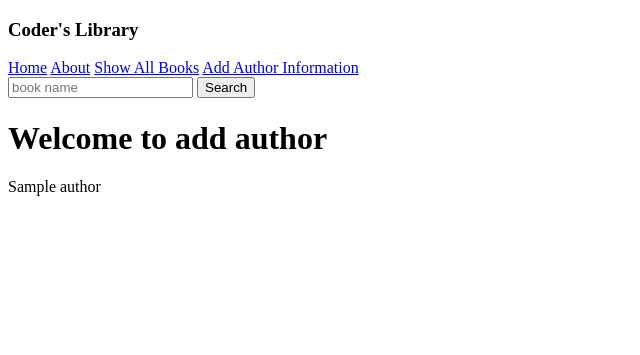
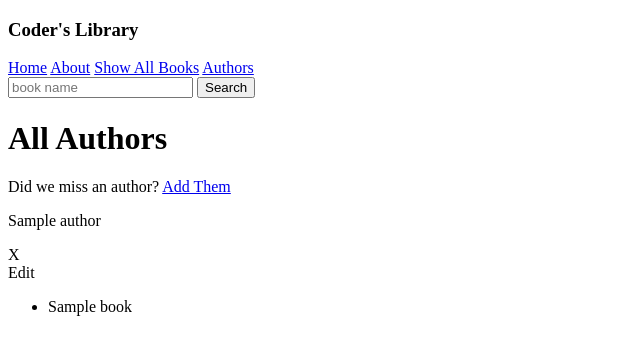
Before and after one commit to rsato1007/coder-library, a Django app: page /author/ in a window 1280 px wide. Shown: the top 355 px of the page, without its empty margins (0-640 px from the left). Run offline with Django 3.2, Linux system fonts and the light colour scheme; tables that the repository leaves empty hold one stand-in row (values such as "Sample post").

Commit message:
adding create functionality for authors

```diff
--- /dev/null
+++ b/main_app/templates/add_author.html
@@ -0,0 +1,5 @@
+{% extends 'base.html' %} {% block content %}
+
+<h1>Welcome</h1>
+
+{% endblock %}
--- a/main_app/templates/all_authors.html
+++ b/main_app/templates/all_authors.html
@@ -1,9 +1,16 @@
 {% extends 'base.html' %} {% block content %}
 
-<h1>Welcome to add author</h1>
+<h1>All Authors</h1>
+<p>Did we miss an author? <a href="{% url 'author_create' %}">Add Them</a></p>
 {% for author in authors %}
-
     <p>{{author.name}}</p>
+    <div>X</div>
+    <div>Edit</div>
+    <ul>
+        {% for book in author.books.all %}
+        <li>{{book.title}}</li>
+        {% endfor %}
+    </ul>
 
 {% endfor %}
 
--- a/main_app/templates/base.html
+++ b/main_app/templates/base.html
@@ -20,7 +20,7 @@
         <a href="/">Home</a>
         <a href="/about">About</a>
         <a href="/books">Show All Books</a>
-        <a href="/author">Add Author Information</a>
+        <a href="/author">Authors</a>
         <div class="search-bar">
             <form action="/search" method="get">
                 <input type="text" name="title", placeholder="book name" />
--- a/main_app/templates/one_book.html
+++ b/main_app/templates/one_book.html
@@ -1,9 +1,11 @@
 {% extends 'base.html' %}
 {% block content %}
+<!-- For books we'll need to figure out how to cycle through the database to find our author based on book. -->
+
 <h1>{{book.title}}</h1>
 <img src="{{book.image}}" alt="{{book.title}}">
 <p>Description: {{book.description}}</p>
-<p>Authors:</p>
+<p>Author(s):{{book.author}}</p>
 <p>Subject: {{book.subject}}</p>
 <div><a href="{{book.link}}">Buy Book</a></div>
 <div><a href="{% url 'book_update' book.pk %}">Update Book Information</a></div>
--- a/main_app/urls.py
+++ b/main_app/urls.py
@@ -24,4 +24,5 @@ urlpatterns = [
 
     # All Author Based URLs
     path('author/', views.AuthorList.as_view(), name="authors"),
+    path('author/new/', views.AuthorCreate.as_view(), name='author_create'),
 ]
--- a/main_app/views.py
+++ b/main_app/views.py
@@ -86,3 +86,9 @@ class AuthorList(TemplateView):
         context = super().get_context_data(**kwargs)
         context["authors"] = Author.objects.all()
         return context
+
+class AuthorCreate(CreateView):
+    model = Author
+    fields = ['name', 'bio', 'books']
+    template_name = "add_book.html"
+    success_url = "/author/"
```
